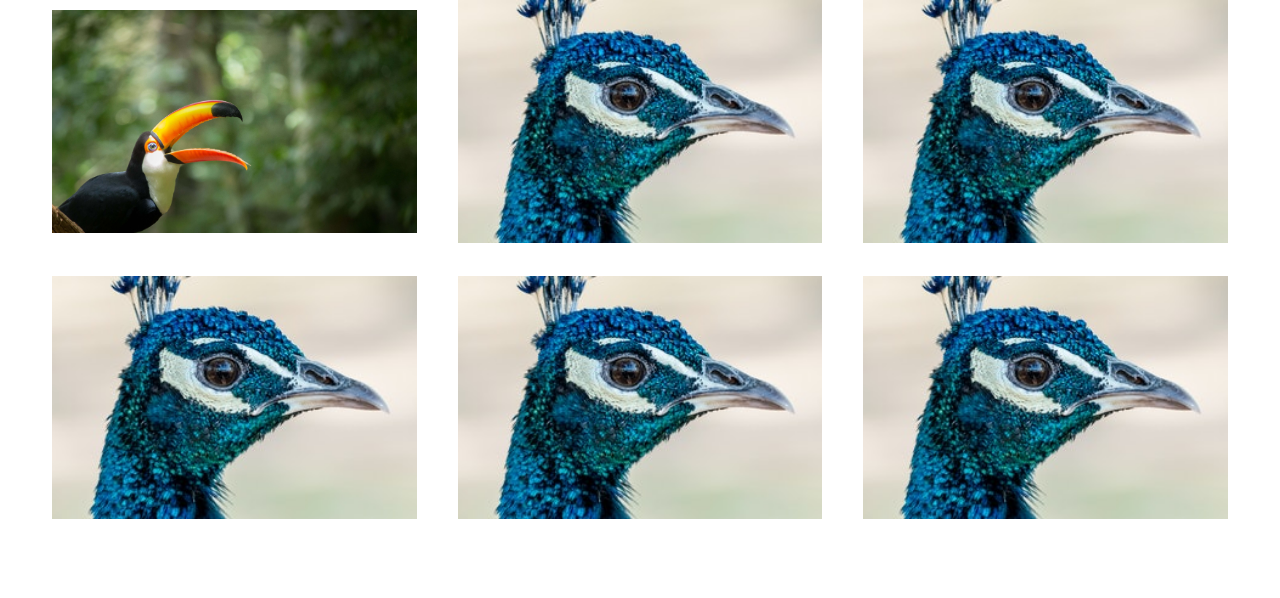
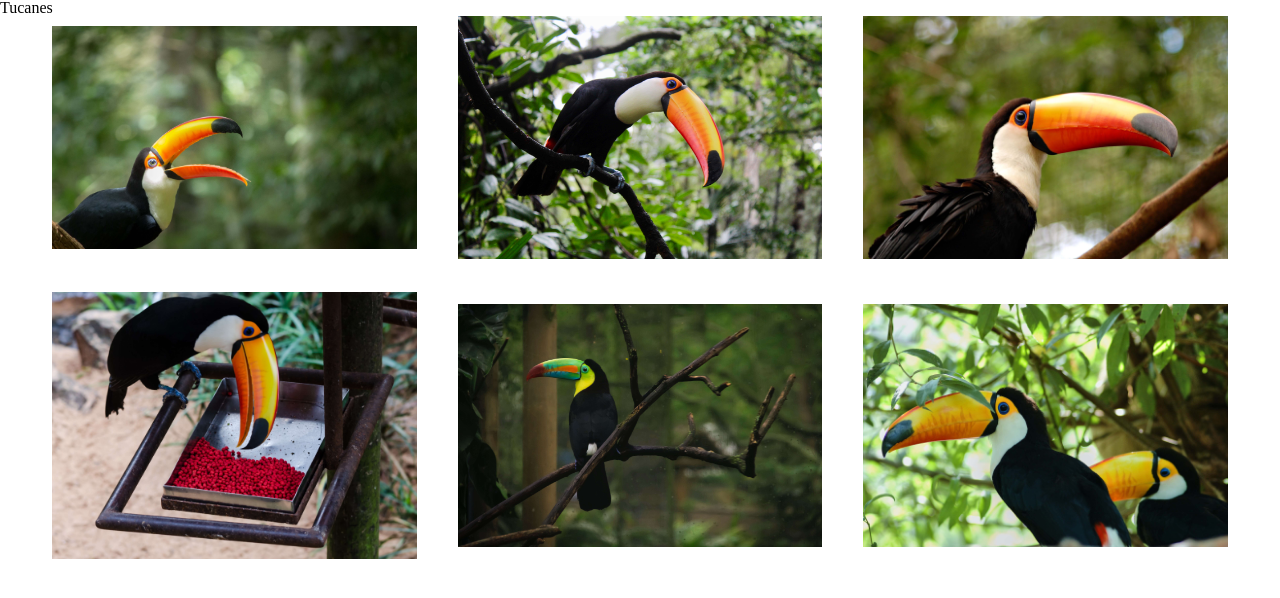
Before and after one commit to Diana1394/ejemplo-responsive, a plain HTML site: page index.html in a window 1280 px wide. Drawn offline with Linux system fonts and the light colour scheme.

Commit message:
Cambio de imagenes
Se adjuntan imágenes de aves

```diff
--- a/index.html
+++ b/index.html
@@ -11,6 +11,7 @@
 </head>
 
 <body>
+    <h1>Tucanes</h1>
     <section class="galeria">
 
         <div class="contenedor-imagen">
@@ -18,23 +19,23 @@
         </div>
 
         <div class="contenedor-imagen">
-            <img src="/imagenes/pexels-jos-van-ouwerkerk-1617366.jpg" alt="">
+            <img src="/imagenes/tucan1.jpg" alt="">
         </div>
 
         <div class="contenedor-imagen">
-            <img src="/imagenes/pexels-jos-van-ouwerkerk-1617366.jpg" alt="">
+            <img src="/imagenes/tucan2.jpg" alt="">
         </div>
 
         <div class="contenedor-imagen">
-            <img src="/imagenes/pexels-jos-van-ouwerkerk-1617366.jpg" alt="">
+            <img src="/imagenes/tucan3.jpg" alt="">
         </div>
 
         <div class="contenedor-imagen">
-            <img src="/imagenes/pexels-jos-van-ouwerkerk-1617366.jpg" alt="">
+            <img src="/imagenes/tucan4.jpg" alt="">
         </div>
 
         <div class="contenedor-imagen">
-            <img src="/imagenes/pexels-jos-van-ouwerkerk-1617366.jpg" alt="">
+            <img src="/imagenes/tucan5.jpg" alt="">
         </div>
     </section>
 </body>
```
Also changed, not shown: imagenes/pexels-jos-van-ouwerkerk-1617366.jpg (deleted), imagenes/tucan1.jpg (added), imagenes/tucan2.jpg (added), imagenes/tucan3.jpg (added), imagenes/tucan4.jpg (added), imagenes/tucan5.jpg (added).
